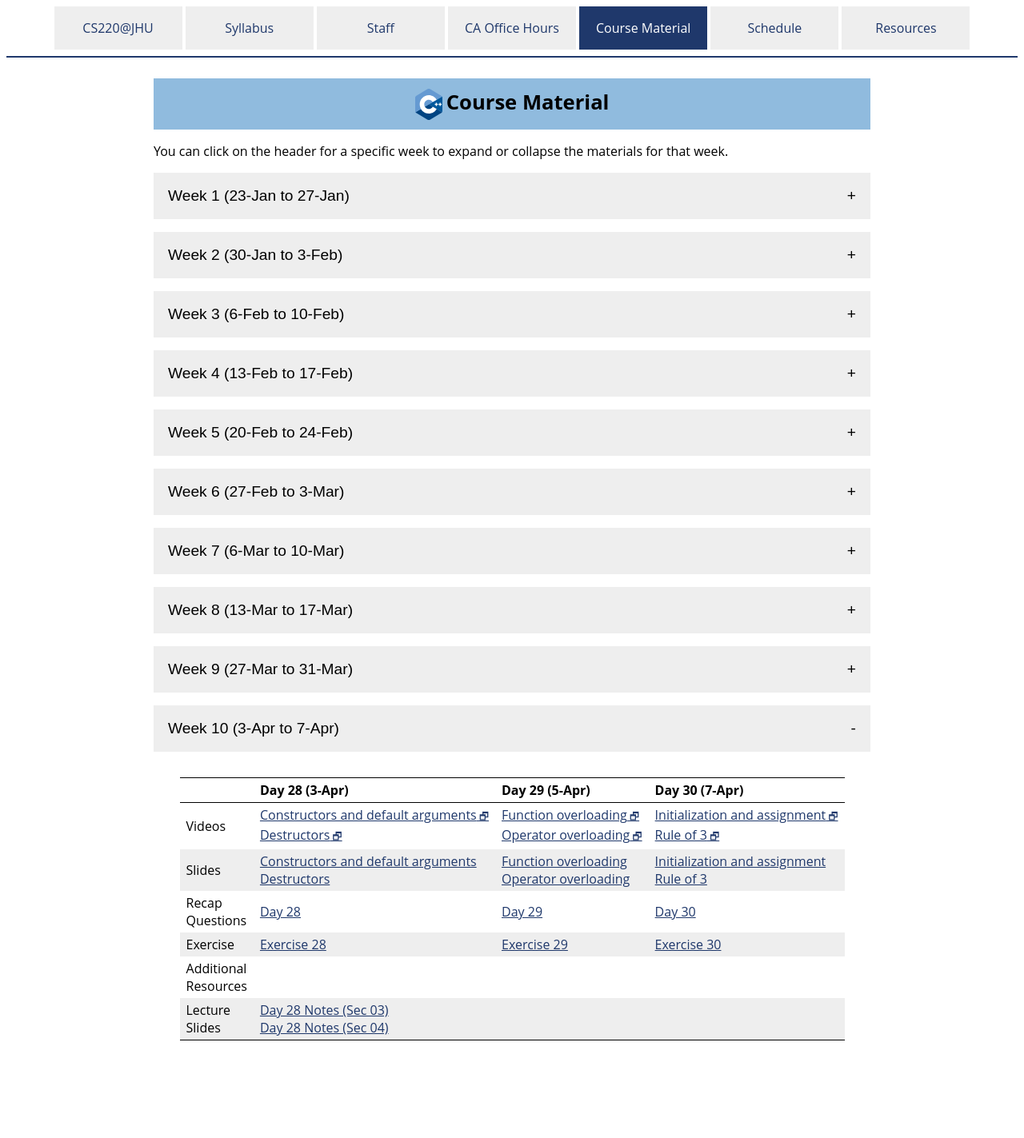
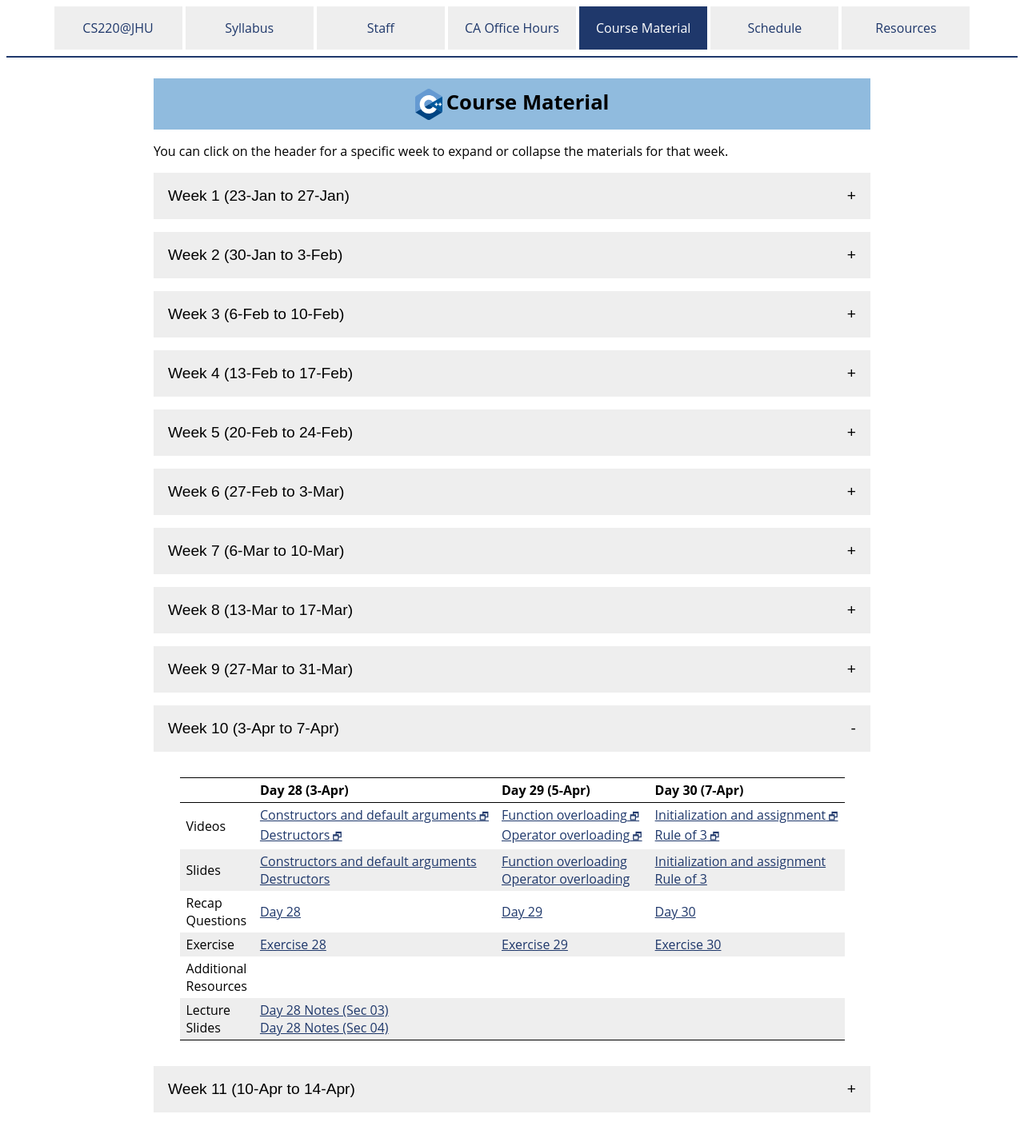
Before and after one commit to vivek-booshan/cs220-sp23, a Jekyll site: the page built from material.md, in a window 1280 px wide. Shown: the whole page at 80% size. Built offline with Jekyll 4.4.1, drawn with Linux system fonts in a browser that asks for light colours; before the commit the page ends 1333 px from its top, so only the background shows below that.

Commit message:
post week 11 material

```diff
--- a/material.md
+++ b/material.md
@@ -528,6 +528,57 @@ the materials for that week.
   </tbody>
 </table>
 </div>
+<button type="button" id="week_11_toggle" class="week_control_button">Week 11 (10-Apr to 14-Apr)</button>
+<div id="week_11" class="collapsible">
+<table>
+  <thead>
+    <tr>
+      <th></th>
+      <th>Day 31 (10-Apr)</th>
+      <th>Day 32 (12-Apr)</th>
+      <th>Day 33 (14-Apr)</th>
+    </tr>
+  </thead>
+  <tbody>
+    <tr>
+      <td>Videos</td>
+      <td><a class='external' target='_blank' href='https://jh.hosted.panopto.com/Panopto/Pages/Viewer.aspx?id=fed0c83c-bcd8-4341-8b0e-ae2300279cf6'>Template functions</a><br><a class='external' target='_blank' href='https://jh.hosted.panopto.com/Panopto/Pages/Viewer.aspx?id=06bf6f38-8f76-4b19-80f4-ae2300279c79'>Template classes</a></td>
+      <td><a class='external' target='_blank' href='https://jh.hosted.panopto.com/Panopto/Pages/Viewer.aspx?id=7cdea279-e109-4ba8-b99d-ae2300279bea'>Inheritance</a><br><a class='external' target='_blank' href='https://jh.hosted.panopto.com/Panopto/Pages/Viewer.aspx?id=873d6ec0-a562-47f2-b098-ae2300279b28'>Polymorphism</a></td>
+      <td><a class='external' target='_blank' href='https://jh.hosted.panopto.com/Panopto/Pages/Viewer.aspx?id=162dba01-3c6a-4358-8179-ae23002799fe'>Dynamic dispatch</a><br><a class='external' target='_blank' href='https://jh.hosted.panopto.com/Panopto/Pages/Viewer.aspx?id=0e849f80-9dec-47c1-aaac-ae2300279986'>Function hiding and abstract classes</a><br><a class='external' target='_blank' href='https://jh.hosted.panopto.com/Panopto/Pages/Viewer.aspx?id=5d6fdb70-910c-4823-b4a0-ae23002797a1'>Virtual destructors</a></td>
+    </tr>
+    <tr>
+      <td>Slides</td>
+      <td><a href='slides/day31_template_functions.pdf'>Template functions</a><br><a href='slides/day31_template_classes.pdf'>Template classes</a></td>
+      <td><a href='slides/day32_inheritance.pdf'>Inheritance</a><br><a href='slides/day32_polymorphism.pdf'>Polymorphism</a></td>
+      <td><a href='slides/day33_dynamic_dispatch.pdf'>Dynamic dispatch</a><br><a href='slides/day33_function_hiding_abstract_classes.pdf'>Function hiding and abstract classes</a><br><a href='slides/day33_virtual_destructors.pdf'>Virtual destructors</a></td>
+    </tr>
+    <tr>
+      <td>Recap<br>Questions</td>
+      <td><a href='questions/day31.html'>Day 31</a></td>
+      <td><a href='questions/day32.html'>Day 32</a></td>
+      <td><a href='questions/day33.html'>Day 33</a></td>
+    </tr>
+    <tr>
+      <td>Exercise</td>
+      <td><a href='exercise/ex31.html'>Exercise 31</a></td>
+      <td><a href='exercise/ex32.html'>Exercise 32</a></td>
+      <td><a href='exercise/ex33.html'>Exercise 33</a></td>
+    </tr>
+    <tr>
+      <td>Additional<br>Resources</td>
+      <td></td>
+      <td></td>
+      <td></td>
+    </tr>
+    <tr>
+      <td>Lecture<br>Slides</td>
+      <td></td>
+      <td></td>
+      <td></td>
+    </tr>
+  </tbody>
+</table>
+</div>
 <script type="text/javascript">
   // Create and register a click handler for button clicks to expand/contract
   // specified content div
```
Also changed, not shown: material-future.csv (+0 -20 lines), material.csv (+20 -0 lines).
